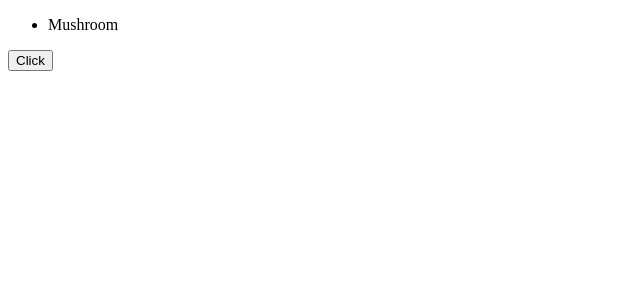
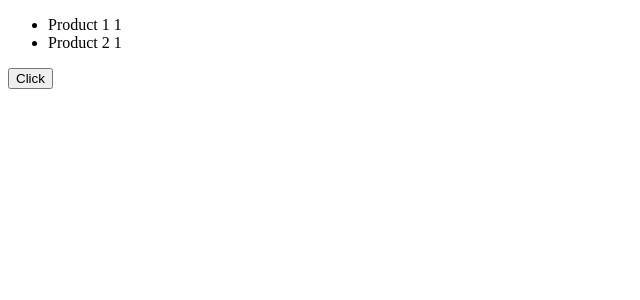
Before and after one commit to dantrovato/code-with-mosh-styling-components, a React (Vite) app: page / in a window 1280 px wide. Shown: the top 300 px of the page, without its empty margins (0-640 px from the left). Built offline with nearby package versions, Linux system fonts and the light colour scheme.

Commit message:
Add thire exercise

```diff
--- a/src/App.tsx
+++ b/src/App.tsx
@@ -2,31 +2,30 @@ import { useState } from "react";
 import { produce } from "immer";
 
 const App = () => {
-  const [pizza, setPizza] = useState({
-    name: "Spicy Pepperoni",
-    toppings: ["Mushroom"],
+  const [cart, setCart] = useState({
+    discount: 1,
+    items: [
+      { id: 1, title: "Product 1", quantity: 1 },
+      { id: 2, title: "Product 2", quantity: 1 },
+    ],
   });
 
-  // // without immer
-  // const handleClick = () => {
-  //   const newPizza = { ...pizza, toppings: [...pizza.toppings] };
-  //   newPizza.toppings.push("banana");
-  //   setPizza(newPizza);
-  // };
+  const handleClick = () => {
+    setCart({
+      ...cart,
+      items: cart.items.map((item) => {
+        return item.id === 1 ? { ...item, quantity: 2 } : item;
+      }),
+    });
+  };
 
-  // with immer
-  const handleClick = () => {
-    setPizza(
-      produce((drafts) => {
-        drafts.toppings.push("Melon");
-      })
-    );
-  };
   return (
     <div>
       <ul>
-        {pizza.toppings.map((topping) => (
-          <li>{topping}</li>
+        {cart.items.map((item) => (
+          <li>
+            {item.title} {item.quantity}
+          </li>
         ))}
       </ul>
       <button onClick={handleClick}>Click</button>
```
